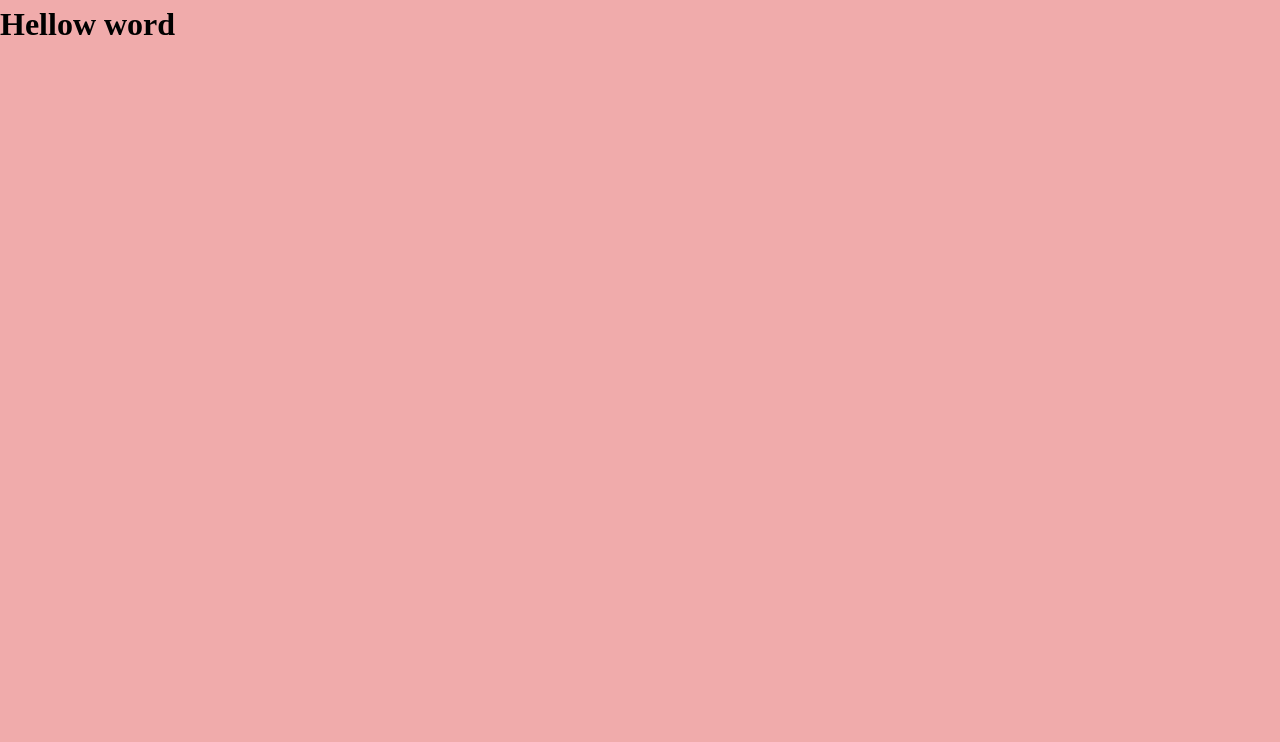
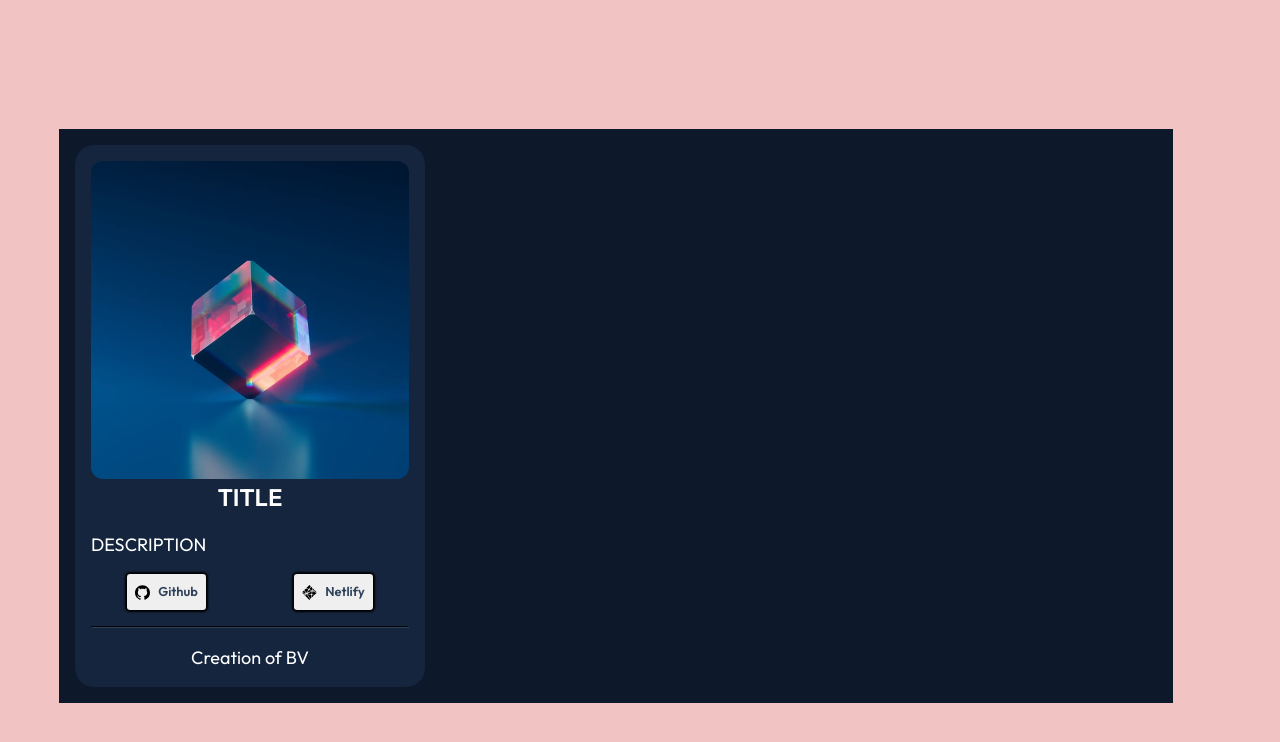
Before and after one commit to Byron2016/019__FM_000, a website: page src/index.html in a window 1280 px wide. Drawn offline with nearby package versions, Linux system fonts and the light colour scheme; files that its build step writes are made by us from their sources.

Commit message:
feat: cards base project

```diff
--- a/src/index.html
+++ b/src/index.html
@@ -4,10 +4,67 @@
     <meta charset="UTF-8" />
     <meta http-equiv="X-UA-Compatible" content="IE=edge" />
     <meta name="viewport" content="width=device-width, initial-scale=1.0" />
-    <title>Document</title>
+
+    <link
+      rel="icon"
+      type="image/png"
+      sizes="32x32"
+      href="./assets/favicon-32x32.png"
+    />
+
+    <!-- Google fonts -->
+    <link rel="preconnect" href="https://fonts.googleapis.com" />
+    <link rel="preconnect" href="https://fonts.gstatic.com" crossorigin />
+    <link
+      href="https://fonts.googleapis.com/css2?family=Outfit:wght@300;400;600&display=swap"
+      rel="stylesheet"
+    />
+
+    <title>css tips</title>
     <link rel="stylesheet" href="css/style.css" />
   </head>
   <body>
-    <h1>Hellow word</h1>
+    <main>
+      <article class="cards_list">
+        <section class="card">
+          <div class="card__img">
+            <picture class="card__main">
+              <img
+                src="./assets/crd_image-equilibrium.jpg"
+                alt="image-equilibrium"
+              />
+            </picture>
+            <picture class="card__main-overlay">
+              <img src="./assets/crd_icon-view.svg" alt="image-equilibrium" />
+            </picture>
+          </div>
+          <div class="card__content">
+            <p class="card__title">TITLE</p>
+            <p class="card__description">DESCRIPTION</p>
+            <div class="flex_group">
+              <p class="card__code">
+                <a
+                  href="https://github.com/Byron2016/019__FM_000/tree/000_initial-structure"
+                >
+                  <button class="card__button" data-icon="github">
+                    Github
+                  </button>
+                </a>
+              </p>
+
+              <p class="card__return">
+                <a href="products.html">
+                  <button class="card__button" data-icon="netlify">
+                    Netlify
+                  </button>
+                </a>
+              </p>
+            </div>
+            <hr />
+            <p class="card__creator">Creation of BV</p>
+          </div>
+        </section>
+      </article>
+    </main>
   </body>
 </html>
--- /dev/null
+++ b/src/scss/global/_fonts.scss
@@ -0,0 +1,11 @@
+/* FONTS */
+:root {
+  /*Typography */
+  --ff-base-outfit: "Outfit", sans-serif;
+
+  --fw-300: 300;
+  --fw-400: 400;
+  --fw-600: 600;
+
+  --fs-18: 1.125rem;
+}
--- a/src/scss/global/_index.scss
+++ b/src/scss/global/_index.scss
@@ -1,2 +1,3 @@
 @forward "variables";
+@forward "fonts";
 @forward "resets";
--- a/src/scss/global/_variables.scss
+++ b/src/scss/global/_variables.scss
@@ -1 +1,16 @@
 /* VARIABLES */
+:root {
+  /*Colors */
+  --clr-cards-primary-400: hsl(215, 51%, 70%); //Soft blue
+  --clr-cards-secondary-400: hsl(178, 100%, 50%); //Cyan
+
+  --clr-neutral-vdb-900: hsl(217, 54%, 11%); //Very dark blue (main BG)
+  --clr-neutral-vdb-600: hsl(216, 50%, 16%); //Very dark blue (card BG)
+  --clr-neutral-vdb-500: hsl(215, 32%, 27%); //Very dark blue (line)
+  --clr-neutral-vdb-400: hsl(216, 50%, 16%); //Very dark blue (main BG)
+  --clr-neutral-w-100: hsl(0, 0%, 100%); //White
+
+  --clr-neutral-1200: hsl(80, 19%, 6%); //propio
+  --clr-neutral-1300: rgba(250, 5, 5, 0.815); //propio
+  --clr-neutral-1400: hsl(0, 0%, 0%); //propio
+}
--- a/src/scss/layout/_index.scss
+++ b/src/scss/layout/_index.scss
@@ -1 +1,2 @@
 @forward "layout_01";
+@forward "layout_01_card";
--- a/src/scss/layout/_layout_01.scss
+++ b/src/scss/layout/_layout_01.scss
@@ -1,5 +1,33 @@
 /* LAYOUT_01 */
 
 body {
-  background-color: rgb(240, 171, 171);
+  background-color: var(--clr-neutral-1200);
+  background-color: rgb(241, 195, 195);
+  //display: flex;
+  display: grid;
+  gap: 1rem;
+  justify-content: center;
+  align-items: center;
+  min-height: 100vh;
+
+  max-width: 1200px;
+  margin: 1rem;
 }
+
+.flex_group {
+  display: grid;
+  grid-template-columns: 1fr 1fr;
+  gap: 1rem;
+  align-items: center;
+  justify-content: center;
+}
+
+.visually-hidden:not(:focus):not(:active) {
+  clip: rect(0 0 0 0);
+  clip-path: inset(50%);
+  height: 1px;
+  overflow: hidden;
+  position: absolute;
+  white-space: nowrap;
+  width: 1px;
+}
--- /dev/null
+++ b/src/scss/layout/_layout_01_card.scss
@@ -0,0 +1,165 @@
+/* LAYOUT_01_card */
+@use "../util/" as u;
+
+/* card-list */
+.cards_list {
+  background-color: var(--clr-neutral-vdb-900);
+  padding: 1rem;
+  justify-content: center;
+  align-items: center;
+
+  //max-width: 1100px;
+
+  display: grid;
+  gap: 1rem;
+
+  @include u.breakpoints-up(Small) {
+    grid-template-columns: 1fr 1fr;
+  }
+
+  @include u.breakpoints-up(Large) {
+    grid-template-columns: 1fr 1fr 1fr;
+  }
+
+  > .card {
+    font-family: var(--ff-base-outfit);
+    font-size: 1rem;
+    background-color: var(--clr-neutral-vdb-600);
+    // background-color: white;
+    color: var(--clr-cards-primary-400);
+
+    border-radius: 1.2rem;
+    overflow: hidden;
+    max-width: 350px;
+    padding: 1rem;
+  }
+}
+
+/* card-content */
+
+.card__content {
+  display: grid;
+  gap: 1rem;
+
+  > .card__title {
+    font-weight: var(--fw-600);
+    font-size: 1.5rem;
+    color: var(--clr-neutral-w-100);
+    margin: auto;
+  }
+
+  > p {
+    font-size: var(--fs-18);
+  }
+
+  .flex_group {
+    > .card__code,
+    .card__return {
+      display: inline-flex;
+      justify-content: center;
+      color: var(--clr-cards-secondary-400);
+
+      > a {
+        text-decoration: none;
+      }
+    }
+  }
+
+  > .card__description {
+    color: var(--clr-neutral-w-100);
+  }
+
+  > .card__creator {
+    display: inline-flex;
+    justify-content: center;
+    color: var(--clr-neutral-w-100);
+  }
+
+  > hr {
+    border-color: var(--clr-neutral-vdb-500);
+  }
+}
+
+/* img */
+.card__img {
+  border-radius: 12px;
+  overflow: hidden;
+  position: relative;
+
+  > .card__img picture > img {
+    width: 100%;
+    display: block;
+  }
+
+  > .card__main-overlay {
+    position: absolute;
+    left: 0;
+    top: 0;
+    height: 100%;
+    width: 100%;
+    background-color: hsla(178deg, 100%, 50%, 0.5);
+    display: none;
+  }
+
+  > .card__main-overlay img {
+    position: absolute;
+    width: 50px;
+    left: 50%;
+    top: 50%;
+    transform: translate(-50%, -50%);
+  }
+
+  &:hover .card__main-overlay {
+    display: block;
+  }
+}
+
+/*  button */
+
+.card__button {
+  cursor: pointer;
+  text-decoration: none;
+  border: 0;
+  border-radius: 0.2rem;
+
+  font-weight: var(--fw-600);
+  font-size: 0.8rem;
+  color: var(--clr-neutral-vdb-500);
+  padding: 0.5rem;
+  /* offset-x | offset-y | blur-radius | spread-radius | color */
+  box-shadow: inset 5px 1px 1rem 0.1rem var(-clr-neutral-1300);
+  box-shadow: 0px 0px 2px 2px var(--clr-neutral-1400);
+
+  display: inline-flex;
+  gap: 0.5rem;
+  justify-content: center;
+  align-items: center;
+
+  &[data-icon="github"]:before,
+  &[data-icon="netlify"]:before {
+    content: "";
+    width: 15px;
+    height: 15px;
+  }
+
+  &[data-icon="github"]:before {
+    background-image: url("../assets/Github-22.svg"); //https://brandeps.com/
+    //background-color: red;
+  }
+
+  &[data-icon="netlify"]:before {
+    background-image: url("../assets/Netlify-01.svg");
+    //background-color: rgb(25, 0, 255);
+  }
+
+  &:hover {
+    background-color: var(--clr-cards-secondary-400);
+    transition: 0.7s;
+  }
+
+  &:focus {
+    outline-color: transparent;
+    outline-style: solid;
+    box-shadow: 0 0 0 4px var(--clr-neutral-1300);
+  }
+}
--- a/src/scss/style.scss
+++ b/src/scss/style.scss
@@ -2,7 +2,3 @@
 @forward "layout";
 
 /* STYLES */
-
-::placeholder {
-  color: rgb(248, 197, 197);
-}
--- /dev/null
+++ b/src/scss/util/_breakpoints.scss
@@ -0,0 +1,42 @@
+/* BREAKPOINTS */
+
+$breakpoints-up: (
+  "X-Small": 576px,
+  "Small": 600px,
+  "Medium": 768px,
+  "Large": 992px,
+  "Extra-large": 1200px,
+  "Extra-extra-large": 1400px,
+);
+
+$breakpoints-down: (
+  "X-Small": 575.98px,
+  "Small": 576.98px,
+  "Medium": 767.98px,
+  "Large": 991.98px,
+  "Extra-large": 1199.98px,
+  "Extra-extra-large": 1399.98px,
+);
+
+@mixin breakpoints-up($size) {
+  @media (min-width: map-get($breakpoints-up, $size)) {
+    @content;
+  }
+}
+
+@mixin breakpoints-down($size) {
+  @media (max-width: map-get($breakpoints-down, $size)) {
+    @content;
+  }
+}
+
+/*
+
+X-Small	None	<576px
+Small	sm	≥576px
+Medium	md	≥768px
+Large	lg	≥992px
+Extra large	xl	≥1200px
+Extra extra large	xxl	≥1400px
+
+*/
--- a/src/scss/util/_fonts.scss
+++ /dev/null
@@ -1 +0,0 @@
-/* FONTS */
--- a/src/scss/util/_index.scss
+++ b/src/scss/util/_index.scss
@@ -1 +1 @@
-@forward "fonts";
+@forward "breakpoints";
```
Also changed, not shown: src/products.html (added, +23 -0 lines), README.md, src/assets/Github-22.svg (added), src/assets/Netlify-01.svg (added), src/assets/crd_icon-view.svg (added), src/assets/crd_image-equilibrium.jpg (added), src/assets/favicon-32x32.png (added).
